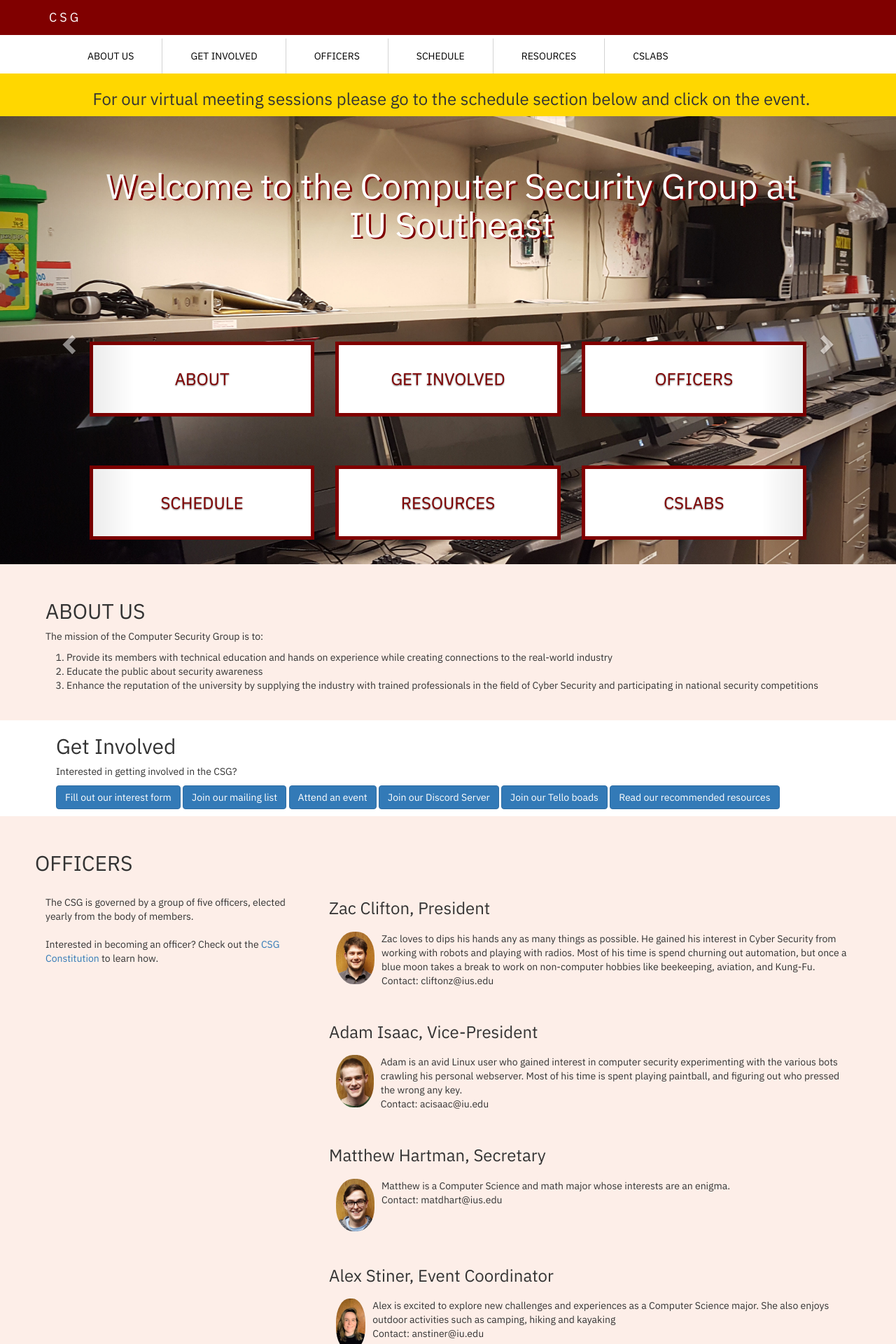
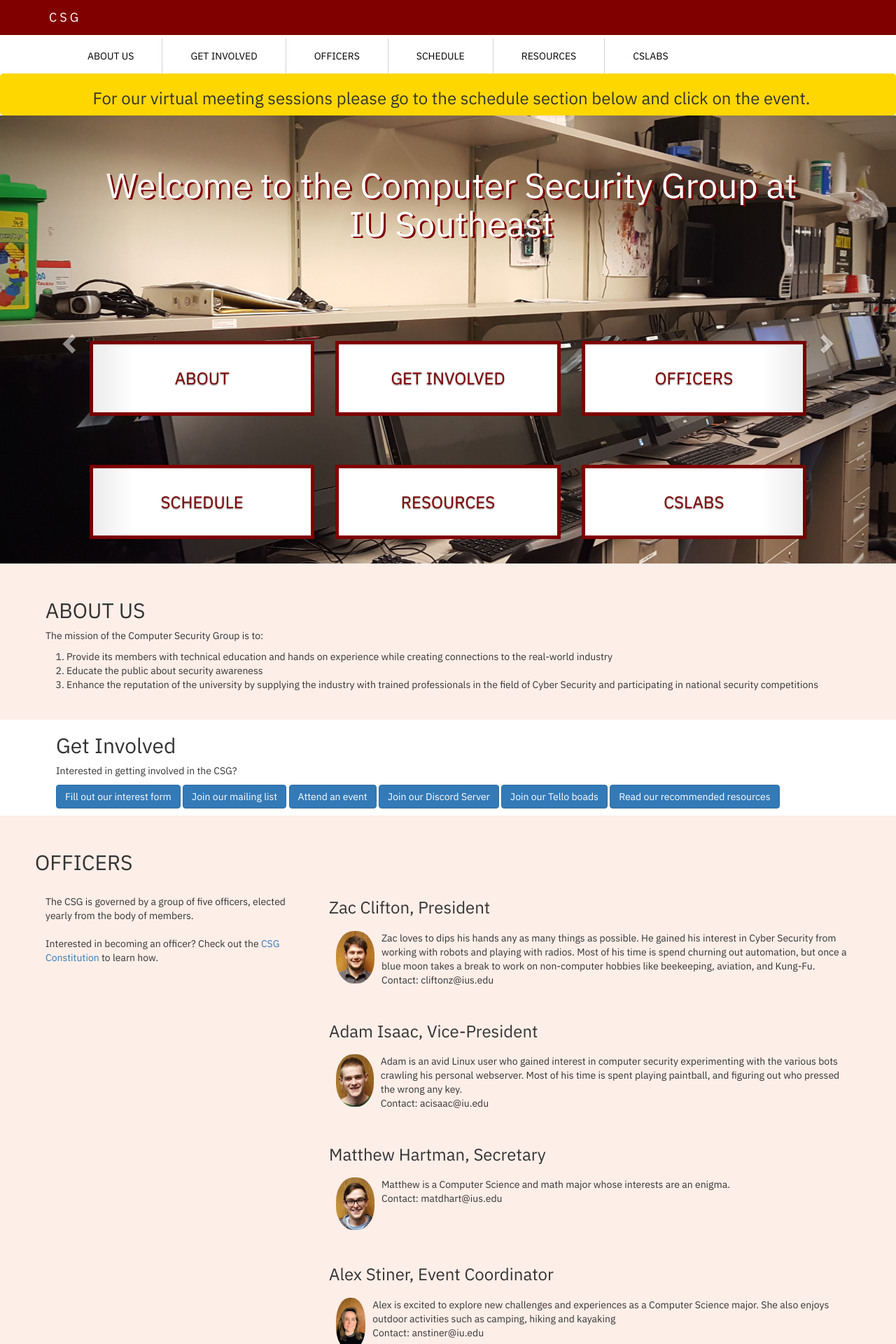
Before and after one commit to ius-csg/csghomepage, a Jekyll site: the page built from index.html, in a window 1280 px wide. Shown: the top 1920 px of the page at 70% size. Built offline with Jekyll 4.4.1, drawn with Linux system fonts in a browser that asks for light colours.

Commit message:
additional changes to style

```diff
--- a/_includes/header.html
+++ b/_includes/header.html
@@ -27,6 +27,6 @@
 
     <div class="containerwarning">
         <h3>
-         <center>For our virtual meeting sessions please go to the schedule section below and click on the event.</center>
+        For our virtual meeting sessions please go to the schedule section below and click on the event.
         </h3>
       </div>
--- a/style.css
+++ b/style.css
@@ -109,9 +109,13 @@
 
 .containerwarning {
   background-color: gold;
+  text-align: center;
   position: relative;
-  margin: 1;
-  padding: .2%;
+  width: auto;
+  margin: 0;
+  padding-top: 1px;
+  padding: 0.15%;
+  border-radius: 5px;
 }
 
 /************************** CAROUSEL **********************************/
```
